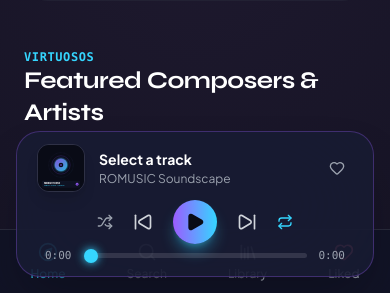
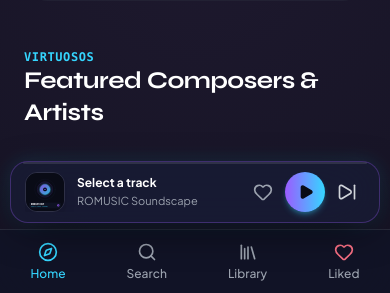
Before and after one commit to rohithkichu818-collab/romusic, a Flask app: page / in a window 390 px wide. Shown: the part 2161-2454 px from the top of the page. Run offline with Flask 3, Linux system fonts and the light colour scheme; data that the repository does not hold is empty; some libraries are stand-ins or nearby versions.

Commit message:
feat: SPA zero-interruption navigation, localStorage track persistence, and native mobile mini-player GUI

```diff
--- a/static/css/style.css
+++ b/static/css/style.css
@@ -318,3 +318,38 @@ input[type="range"]:hover::-webkit-slider-thumb {
   -ms-overflow-style: none;
   scrollbar-width: none;
 }
+
+/* ========================================================
+   DEDICATED MOBILE NATIVE APP GUI STYLES
+   ======================================================== */
+@media (max-width: 768px) {
+  body {
+    -webkit-tap-highlight-color: transparent;
+    touch-action: manipulation;
+  }
+
+  /* Mobile floating mini-player bar */
+  #floating-player {
+    backdrop-filter: blur(28px) saturate(180%);
+    -webkit-backdrop-filter: blur(28px) saturate(180%);
+    box-shadow: 0 10px 40px -10px rgba(0, 0, 0, 0.8), 0 0 20px rgba(53, 214, 255, 0.15);
+  }
+
+  /* Safe area padding for iPhone notches and modern Android navigation bars */
+  nav.lg\:hidden {
+    padding-bottom: env(safe-area-inset-bottom, 0px);
+  }
+
+  /* Main viewport padding so content is never hidden behind floating player */
+  main {
+    padding-bottom: 140px !important;
+  }
+
+  /* Mobile card grid tap responsiveness */
+  .romusic-card {
+    border-radius: 18px;
+  }
+  .romusic-card:active {
+    transform: scale(0.97);
+  }
+}
--- a/static/js/app.js
+++ b/static/js/app.js
@@ -169,9 +169,119 @@ window.toggleSidebar = function() {
     }
 };
 
+// ========================================================
+// SPA NAVIGATION ROUTER (Zero Audio Interruption Engine)
+// Keeps active playback (e.g. Kalyani) alive across all pages!
+// ========================================================
+window.navigateTo = async function(url, pushState = true) {
+    try {
+        const res = await fetch(url);
+        if (!res.ok) {
+            window.location.href = url;
+            return;
+        }
+        const text = await res.text();
+        const parser = new DOMParser();
+        const doc = parser.parseFromString(text, 'text/html');
+
+        const newMain = doc.querySelector('main');
+        const currentMain = document.querySelector('main');
+
+        if (newMain && currentMain) {
+            currentMain.innerHTML = newMain.innerHTML;
+            document.title = doc.title;
+
+            if (pushState) {
+                history.pushState({ url }, doc.title, url);
+            }
+
+            // Update active states on sidebar and mobile bottom nav
+            const navLinks = document.querySelectorAll('#main-sidebar a, nav a');
+            navLinks.forEach(a => {
+                const href = a.getAttribute('href');
+                const isMatch = href && (href === url || (url.startsWith(href) && href !== '/'));
+                if (a.closest('#main-sidebar')) {
+                    if (isMatch) {
+                        a.classList.add('bg-gradient-to-r', 'from-[#9B5CFF]/30', 'to-[#35D6FF]/10', 'text-white', 'border-l-4', 'border-[#35D6FF]');
+                        a.classList.remove('text-gray-300', 'hover:bg-white/5');
+                    } else {
+                        a.classList.remove('bg-gradient-to-r', 'from-[#9B5CFF]/30', 'to-[#35D6FF]/10', 'text-white', 'border-l-4', 'border-[#35D6FF]');
+                        a.classList.add('text-gray-300');
+                    }
+                } else if (a.closest('nav')) {
+                    a.classList.toggle('text-[#35D6FF]', Boolean(isMatch));
+                    a.classList.toggle('text-gray-400', !isMatch);
+                }
+            });
+
+            // Re-execute scripts inside main
+            const scripts = currentMain.querySelectorAll('script');
+            scripts.forEach(oldScript => {
+                const newScript = document.createElement('script');
+                Array.from(oldScript.attributes).forEach(attr => newScript.setAttribute(attr.name, attr.value));
+                newScript.appendChild(document.createTextNode(oldScript.innerHTML));
+                oldScript.parentNode.replaceChild(newScript, oldScript);
+            });
+
+            if (window.lucide) lucide.createIcons();
+            currentMain.scrollTop = 0;
+            window.initLiveSearch();
+        } else {
+            window.location.href = url;
+        }
+    } catch (err) {
+        console.warn('[SPA Navigate fallback]:', err);
+        window.location.href = url;
+    }
+};
+
+window.addEventListener('popstate', () => {
+    window.navigateTo(window.location.href, false);
+});
+
 document.addEventListener('DOMContentLoaded', () => {
     if (window.lucide) lucide.createIcons();
     window.initLiveSearch();
+
+    // Intercept internal page navigation links so audio never stops!
+    document.addEventListener('click', (e) => {
+        const link = e.target.closest('a');
+        if (link && !e.defaultPrevented) {
+            const href = link.getAttribute('href');
+            if (
+                href &&
+                !href.startsWith('#') &&
+                !href.startsWith('javascript:') &&
+                !href.startsWith('mailto:') &&
+                !href.startsWith('tel:') &&
+                !link.hasAttribute('download') &&
+                link.target !== '_blank' &&
+                link.origin === window.location.origin &&
+                !href.startsWith('/logout') &&
+                !href.startsWith('/login') &&
+                !href.startsWith('/register')
+            ) {
+                e.preventDefault();
+                window.navigateTo(href);
+                return;
+            }
+        }
+    });
+
+    // Intercept top search bar form to preserve playback
+    const searchForm = document.getElementById('search-bar-container');
+    if (searchForm) {
+        searchForm.addEventListener('submit', (e) => {
+            e.preventDefault();
+            const input = searchForm.querySelector('input[name="q"]');
+            const q = input ? input.value.trim() : '';
+            if (q) {
+                window.navigateTo(`/search?q=${encodeURIComponent(q)}`);
+                const dropdown = document.getElementById('search-instant-results');
+                if (dropdown) dropdown.classList.add('hidden');
+            }
+        });
+    }
 
     // Delegated click handler for play-song buttons and cards
     document.addEventListener('click', (e) => {
--- a/static/js/player.js
+++ b/static/js/player.js
@@ -314,6 +314,13 @@ class RoMusicPlayer {
         this.updateMetadataUI(track);
         this.renderQueue();
 
+        // Persist active track & queue so navigation never loses it
+        try {
+            localStorage.setItem('romusic_current_track', JSON.stringify(track));
+            localStorage.setItem('romusic_queue', JSON.stringify(this.queue));
+            localStorage.setItem('romusic_current_index', this.currentIndex);
+        } catch (e) {}
+
         // Determine stream ID
         const streamId = track.youtube_id || (isNaN(track.id) ? track.id : null);
 
@@ -556,6 +563,8 @@ class RoMusicPlayer {
             const percent = (current / duration) * 100;
             if (this.progressBar) this.progressBar.value = percent;
             if (this.modalProgress) this.modalProgress.value = percent;
+            const mobileProg = document.getElementById('mobile-mini-progress');
+            if (mobileProg) mobileProg.style.width = `${percent}%`;
         }
 
         const currentFormatted = this.formatTime(current);
@@ -625,6 +634,22 @@ class RoMusicPlayer {
                 </svg>
             `;
             this.btnPlay.setAttribute('title', isPlaying ? 'Pause' : 'Play');
+        }
+
+        // Update Mobile Play Button
+        const btnPlayMobile = document.getElementById('btn-play-mobile');
+        if (btnPlayMobile) {
+            btnPlayMobile.innerHTML = isPlaying ? `
+                <svg class="w-4 h-4 fill-current" viewBox="0 0 24 24" fill="currentColor">
+                    <rect x="6" y="4" width="4" height="16" rx="1"></rect>
+                    <rect x="14" y="4" width="4" height="16" rx="1"></rect>
+                </svg>
+            ` : `
+                <svg class="w-4 h-4 fill-current ml-0.5" viewBox="0 0 24 24" fill="currentColor">
+                    <polygon points="6 3 20 12 6 21 6 3"></polygon>
+                </svg>
+            `;
+            btnPlayMobile.setAttribute('title', isPlaying ? 'Pause' : 'Play');
         }
 
         // Update Modal Play Button directly with clean SVGs
@@ -737,7 +762,8 @@ class RoMusicPlayer {
     }
 
     updateLikeUI(isLiked) {
-        [this.iconLike, this.modalIconLike].forEach(icon => {
+        const mobileIconLike = document.getElementById('icon-like-mobile');
+        [this.iconLike, this.modalIconLike, mobileIconLike].forEach(icon => {
             if (!icon) return;
             if (isLiked) {
                 icon.classList.add('fill-rose-500', 'text-rose-500');
@@ -1163,8 +1189,35 @@ class RoMusicPlayer {
         disc.style.background = bg;
     }
 
-    /* ------- INITIAL QUEUE LOADER ------- */
+    /* ------- INITIAL QUEUE LOADER (PERSISTENCE-AWARE) ------- */
     async loadInitialQueue() {
+        // Step 1: Check if user already had an active track loaded or playing in localStorage
+        const savedTrackRaw = localStorage.getItem('romusic_current_track');
+        if (savedTrackRaw) {
+            try {
+                const savedTrack = JSON.parse(savedTrackRaw);
+                if (savedTrack && (savedTrack.title || savedTrack.id)) {
+                    this.currentTrack = savedTrack;
+                    this.updateMetadataUI(savedTrack);
+
+                    const savedQueue = localStorage.getItem('romusic_queue');
+                    if (savedQueue) {
+                        try { this.queue = JSON.parse(savedQueue); } catch (e) {}
+                    }
+                    const savedIndex = localStorage.getItem('romusic_current_index');
+                    if (savedIndex !== null) {
+                        this.currentIndex = parseInt(savedIndex) || 0;
+                    }
+                    this.renderQueue();
+                    // PRESERVE CURRENT SONG! DO NOT OVERWRITE WITH MALARE!
+                    return;
+                }
+            } catch (e) {
+                console.warn('[RoMusic Track Restore Error]:', e);
+            }
+        }
+
+        // Step 2: Only if no track was ever loaded, load initial catalogue
         try {
             const resp = await fetch('/api/songs');
             const songs = await resp.json();
--- a/templates/base.html
+++ b/templates/base.html
@@ -204,30 +204,30 @@
     </div>
 
     <!-- ================= FLOATING LUXURY MUSIC PLAYER (OPENBLAST-GRADE) ================= -->
-    <div id="floating-player" class="fixed bottom-4 left-4 right-4 lg:left-80 lg:right-10 z-40 glass-panel-elevated rounded-3xl p-3 px-5 shadow-2xl border border-[#9B5CFF]/30 flex flex-col md:flex-row items-center justify-between space-y-2 md:space-y-0 backdrop-blur-3xl transition-all duration-300">
+    <div id="floating-player" class="fixed bottom-[70px] md:bottom-4 left-2.5 right-2.5 lg:left-80 lg:right-10 z-40 glass-panel-elevated rounded-2xl md:rounded-3xl p-2.5 md:p-3 px-3.5 md:px-5 shadow-2xl border border-[#9B5CFF]/30 backdrop-blur-3xl transition-all duration-300">
 
+        <!-- Mobile Top Mini Progress Line -->
+        <div class="block md:hidden absolute top-0 left-3 right-3 h-[2px] bg-white/10 rounded-full overflow-hidden">
+            <div id="mobile-mini-progress" class="h-full bg-gradient-to-r from-[#9B5CFF] to-[#35D6FF] w-0 transition-all"></div>
+        </div>
+
+        <div class="flex items-center justify-between w-full">
             <!-- Track Info & Thumbnail -->
-        <div class="flex items-center space-x-3.5 w-full md:w-1/4">
-            <div class="relative group cursor-pointer flex-shrink-0" onclick="window.player.openModal('art')">
-                <img id="player-thumb" src="{{ url_for('static', filename='images/covers/cover_midnight.svg') }}" class="w-12 h-12 rounded-xl object-cover shadow-lg border border-white/10 transition-transform group-hover:scale-105">
-                <div class="absolute inset-0 bg-black/40 rounded-xl opacity-0 group-hover:opacity-100 flex items-center justify-center transition">
-                    <i data-lucide="maximize-2" class="w-4 h-4 text-[#35D6FF]"></i>
+            <div class="flex items-center space-x-3 overflow-hidden flex-1 cursor-pointer select-none" onclick="window.player && window.player.openModal('art')">
+                <div class="relative flex-shrink-0">
+                    <img id="player-thumb" src="{{ url_for('static', filename='images/covers/cover_midnight.svg') }}" class="w-10 h-10 md:w-12 md:h-12 rounded-xl object-cover shadow-lg border border-white/10 transition-transform">
                 </div>
-            </div>
-            <div class="truncate flex-1">
-                <div id="player-title" class="font-bold text-sm text-white truncate cursor-pointer hover:text-[#35D6FF] transition" onclick="window.player.openModal('art')">Select a track</div>
+                <div class="truncate pr-2">
+                    <div id="player-title" class="font-bold text-xs md:text-sm text-white truncate hover:text-[#35D6FF] transition">Select a track</div>
                     <div class="flex items-center space-x-2 mt-0.5 truncate">
-                    <span id="player-artist" class="text-xs text-gray-400 truncate">ROMUSIC Soundscape</span>
+                        <span id="player-artist" class="text-[11px] md:text-xs text-gray-400 truncate">ROMUSIC Soundscape</span>
                         <span id="player-quality-tag" class="hidden sm:inline-flex items-center px-1.5 py-0.2 rounded text-[10px] font-mono quality-pill">HQ 256K</span>
                     </div>
                 </div>
-            <button id="btn-like" title="Favorite Track" class="p-2 text-gray-400 hover:text-rose-400 transition flex-shrink-0">
-                <i id="icon-like" data-lucide="heart" class="w-4 h-4"></i>
-            </button>
             </div>
 
-        <!-- Center Playback Controls & Scrubber -->
-        <div class="flex flex-col items-center w-full md:w-2/4 px-2">
+            <!-- Desktop Center Controls -->
+            <div class="hidden md:flex flex-col items-center w-2/4 px-2">
                 <!-- Controls Buttons -->
                 <div class="flex items-center space-x-5 mb-1">
                     <button id="btn-shuffle" title="Shuffle" class="text-gray-400 hover:text-white transition">
@@ -255,8 +255,24 @@
                 </div>
             </div>
 
-        <!-- Right Quick Actions: Lyrics, Sleep Timer, Volume, Fullscreen -->
+            <!-- Mobile Quick Controls (Compact right side) -->
+            <div class="flex md:hidden items-center space-x-1 flex-shrink-0">
+                <button id="btn-like-mobile" onclick="window.player && window.player.toggleCurrentLike()" class="p-2 text-gray-400 hover:text-rose-400 transition">
+                    <i id="icon-like-mobile" data-lucide="heart" class="w-5 h-5"></i>
+                </button>
+                <button id="btn-play-mobile" onclick="window.player && window.player.togglePlay()" class="w-10 h-10 rounded-full bg-gradient-to-r from-[#9B5CFF] to-[#35D6FF] text-[#090B16] flex items-center justify-center font-bold shadow-md shadow-[#35D6FF]/30 active:scale-95 transition">
+                    <i id="icon-play-mobile" data-lucide="play" class="w-4 h-4 fill-current ml-0.5"></i>
+                </button>
+                <button id="btn-next-mobile" onclick="window.player && window.player.playNext()" class="p-2 text-gray-300 active:scale-95 transition">
+                    <i data-lucide="skip-forward" class="w-5 h-5"></i>
+                </button>
+            </div>
+
+            <!-- Desktop Right Actions: Lyrics, Sleep Timer, Volume, Fullscreen -->
             <div class="hidden md:flex items-center justify-end space-x-3 w-1/4">
+                <button id="btn-like" title="Favorite Track" class="p-2 text-gray-400 hover:text-rose-400 transition flex-shrink-0">
+                    <i id="icon-like" data-lucide="heart" class="w-4 h-4"></i>
+                </button>
                 <button id="btn-toggle-lyrics" title="Synchronized Lyrics" class="p-1.5 text-gray-400 hover:text-[#35D6FF] transition hover:scale-110">
                     <i data-lucide="mic-2" class="w-4 h-4"></i>
                 </button>
@@ -275,6 +291,7 @@
                 <button id="btn-expand" title="Open Fullscreen Player" class="p-1.5 text-gray-400 hover:text-[#35D6FF] transition hover:scale-110">
                     <i data-lucide="maximize-2" class="w-4 h-4"></i>
                 </button>
+            </div>
         </div>
     </div>
 
```
Lines whose indentation alone changed are shown as unchanged.
